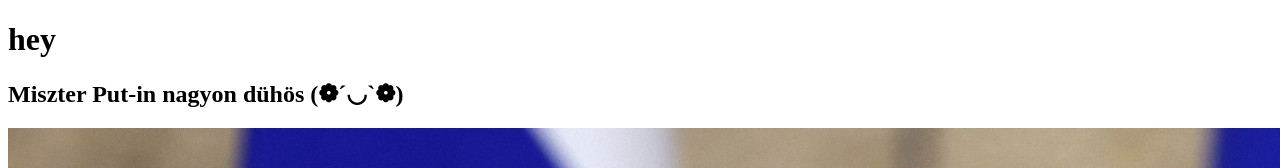
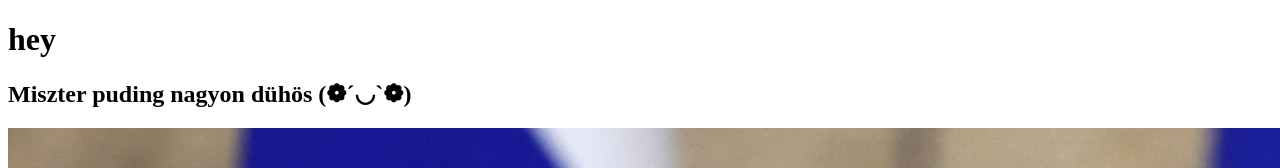
Before and after one commit to HAndrasCrack/shop, a plain HTML site: page index.html in a window 1280 px wide. Shown: the top 168 px of the page. Drawn offline with Linux system fonts and the light colour scheme.

Commit message:
Update index.html

```diff
--- a/index.html
+++ b/index.html
@@ -5,7 +5,7 @@
   <h1> hey </h1>
 </head>
 <body>
-<h2> Miszter Put-in nagyon dühös (❁´◡`❁) </h2>
+<h2> Miszter puding nagyon dühös (❁´◡`❁) </h2>
 <img src="vlagyimir-putyin-szamarkand-sanghaji-egyuttmukodesi-szervezet-csucstalalkozo-557093.jpg">
 <h3> Miszter Zheszenszkli nagyon mérges mert beszóolt put-in </h3>
 <img src="volodimir-zelenszkij-ukran-allamfo-556781.jpg">
```
